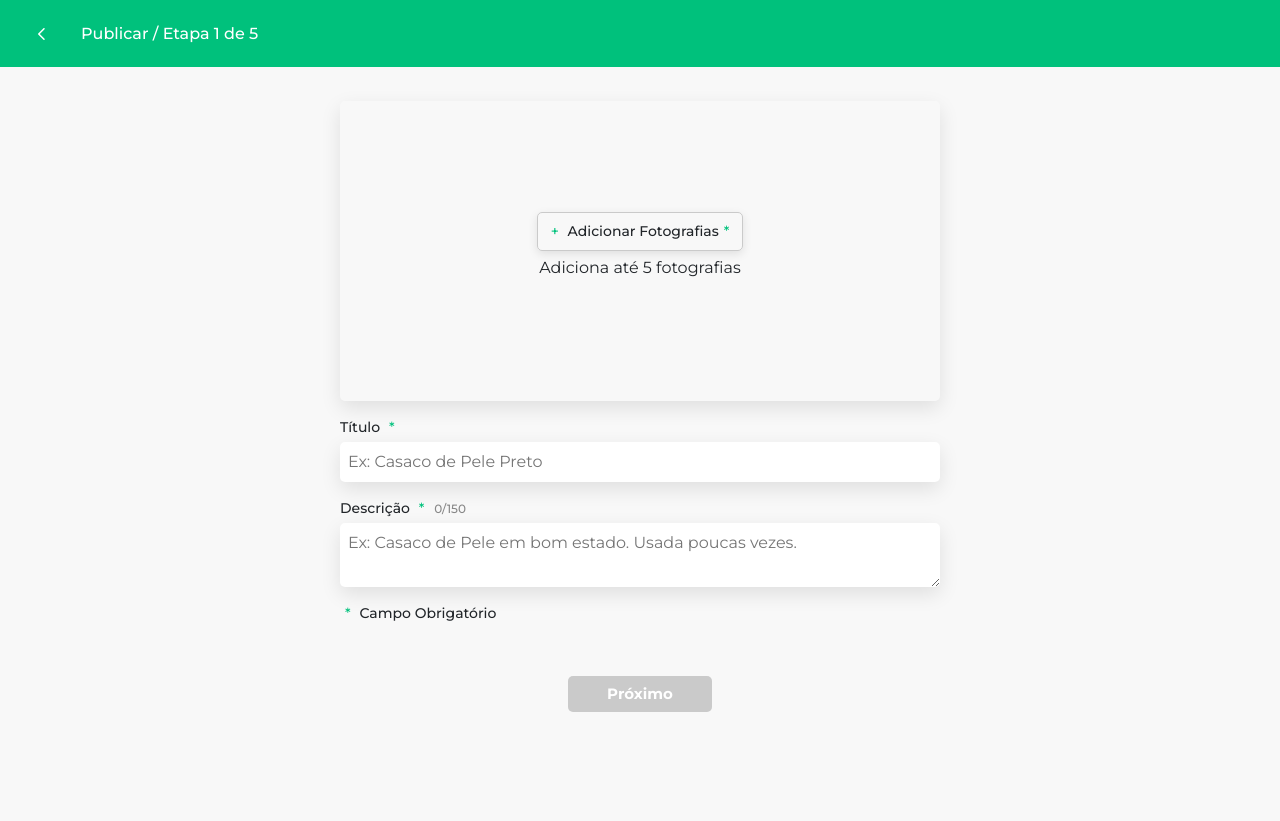
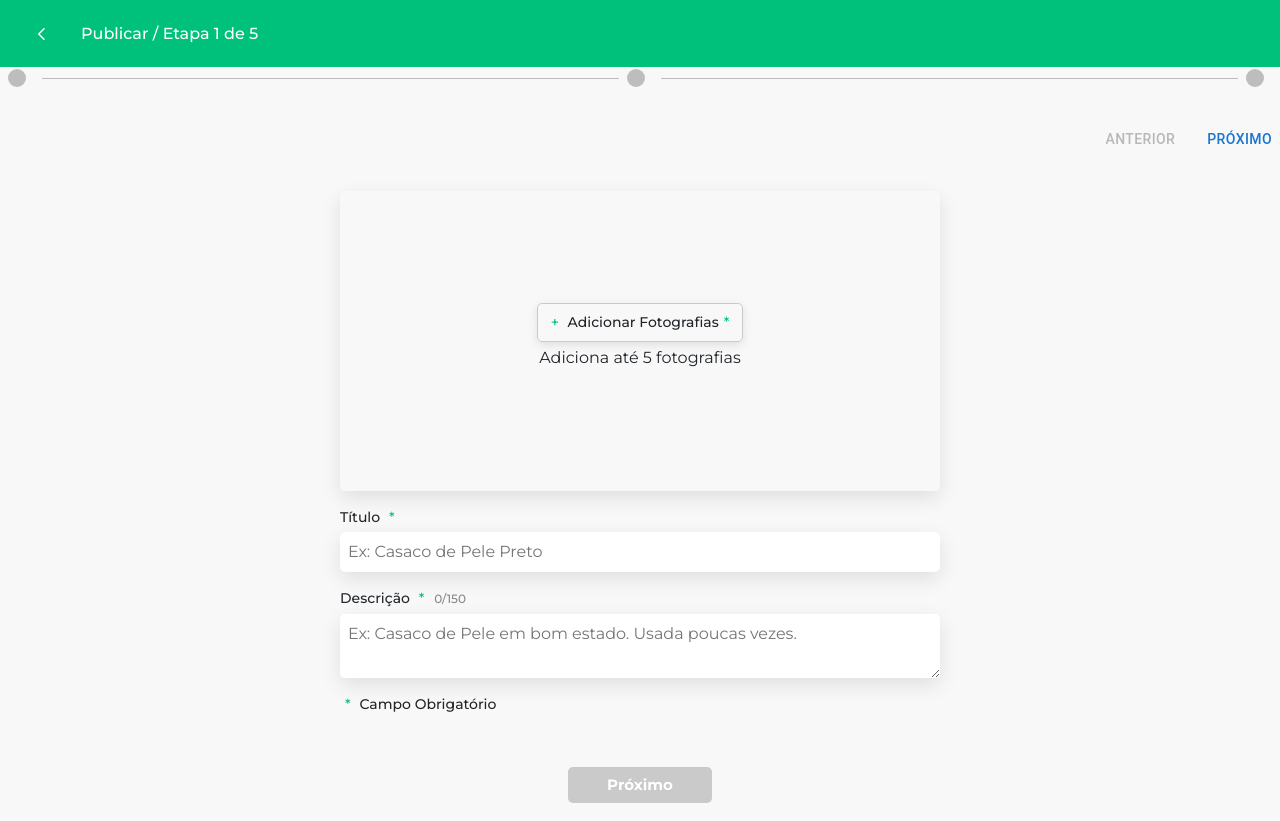
Before and after one commit to DinaX02/Boomerang, a React (Create React App) app: page /publicar-page in a window 1280 px wide. Before the commit the page ends 800 px from the top, so only its background shows below. Built offline with nearby package versions, Linux system fonts and the light colour scheme.

Commit message:
teste com stepper (progress bar) do UI Material

```diff
--- a/package.json
+++ b/package.json
@@ -3,6 +3,10 @@
   "version": "0.1.0",
   "private": true,
   "dependencies": {
+    "@emotion/react": "^11.11.3",
+    "@emotion/styled": "^11.11.0",
+    "@mui/icons-material": "^5.15.4",
+    "@mui/material": "^5.15.4",
     "@reduxjs/toolkit": "^2.0.1",
     "@testing-library/jest-dom": "^5.17.0",
     "@testing-library/user-event": "^13.5.0",
--- a/src/components/ProgressBar.js
+++ b/src/components/ProgressBar.js
@@ -1,9 +1,109 @@
-import React from 'react'
+import * as React from 'react';
+import PropTypes from 'prop-types';
+import { styled } from '@mui/material/styles';
+import Stack from '@mui/material/Stack';
+import Stepper from '@mui/material/Stepper';
+import Step from '@mui/material/Step';
+import StepLabel from '@mui/material/StepLabel';
+import StepConnector from '@mui/material/StepConnector';
+import { Button } from '@mui/material';
+import Check from '@mui/icons-material/Check';
 
-const ProgressBar = () => {
+const QontoConnector = styled(StepConnector)(({ theme }) => ({
+  '.MuiStepConnector-line': {
+    borderColor: '#bdbdbd',
+  },
+}));
+
+const QontoStepIconRoot = styled('div')(({ theme, ownerState }) => ({
+  display: 'flex',
+  height: 22,
+  alignItems: 'center',
+}));
+
+const QontoStepIconCircle = styled('div')(({ theme, ownerState }) => ({
+  width: 18,
+  height: 18,
+  borderRadius: '50%',
+  backgroundColor: ownerState.completed ? '#4caf50' : '#bdbdbd',
+  display: 'flex',
+  alignItems: 'center',
+  justifyContent: 'center',
+  color: '#fff',
+}));
+
+const QontoStepIconCompleted = styled(Check)(({ theme, ownerState }) => ({
+  color: '#fff',
+  fontSize: "1em"
+}));
+
+function QontoStepIcon(props) {
+  const { active, completed, className } = props;
+
   return (
-    <div>ProgressBar</div>
-  )
+    <QontoStepIconRoot ownerState={{ active }} className={className}>
+      <QontoStepIconCircle ownerState={{ completed, active }}>
+        {completed && <QontoStepIconCompleted ownerState={{ active }} />}
+      </QontoStepIconCircle>
+    </QontoStepIconRoot>
+  );
 }
 
-export default ProgressBar
+QontoStepIcon.propTypes = {
+  active: PropTypes.bool,
+  className: PropTypes.string,
+  completed: PropTypes.bool,
+};
+
+const CustomStepper = styled(Stepper)(({ theme }) => ({
+  '.MuiStepLabel-label': {
+    color: '#bdbdbd',
+  },
+}));
+
+export default function CustomizedSteppers({ activeStep, onStepChange }) {
+  const steps = ['Select campaign settings', 'Create an ad group', 'Create an ad'];
+  const [completedSteps, setCompletedSteps] = React.useState([]);
+
+  const handleNext = () => {
+    setCompletedSteps((prevCompletedSteps) => {
+      const updatedCompletedSteps = [...prevCompletedSteps, activeStep];
+      onStepChange((prevStep) => Math.min(prevStep + 1, steps.length - 1));
+      return updatedCompletedSteps;
+    });
+  };
+
+  const handleBack = () => {
+    setCompletedSteps((prevCompletedSteps) => {
+      const updatedCompletedSteps = prevCompletedSteps.filter((step) => step !== activeStep);
+      return updatedCompletedSteps;
+    });
+
+    onStepChange((prevStep) => Math.max(prevStep - 1, 0));
+  };
+
+  return (
+    <Stack sx={{ width: '100%' }} spacing={4}>
+      <CustomStepper activeStep={activeStep} connector={<QontoConnector />}>
+        {steps.map((label, index) => (
+          <Step key={label} completed={completedSteps.includes(index)}>
+            <StepLabel StepIconComponent={QontoStepIcon}></StepLabel>
+          </Step>
+        ))}
+      </CustomStepper>
+      <Stack direction="row" justifyContent="flex-end" spacing={2}>
+        <Button onClick={handleBack} disabled={activeStep === 0}>
+          Anterior
+        </Button>
+        <Button onClick={handleNext} disabled={activeStep === steps.length - 1}>
+          Próximo
+        </Button>
+      </Stack>
+    </Stack>
+  );
+}
+
+CustomizedSteppers.propTypes = {
+  activeStep: PropTypes.number.isRequired,
+  onStepChange: PropTypes.func.isRequired,
+};
--- a/src/pages/Publicar.js
+++ b/src/pages/Publicar.js
@@ -1,4 +1,4 @@
-import React from "react";
+import React, {useState} from "react";
 import Header from "../components/Header/Header";
 import EliminarImage from "../assets/eliminar.svg";
 import Button from "../components/Button";
@@ -6,11 +6,12 @@ import "../components/components.css";
 import { useSelector, useDispatch } from "react-redux";
 import { updateProgressPublish1 } from "../redux/publicarSlice";
 import { useNavigate } from "react-router-dom";
+import CustomizedSteppers from "../components/ProgressBar";
 
 const Publicar = () => {
   const navigate = useNavigate();
   const dispatch = useDispatch();
-
+  const [activeStep, setActiveStep] = useState(0);
   // Dados da store relativos a etapa 1 de publicar
   const { title, description, imageUrls, countChar } = useSelector(
     (state) => state.Publicar1.progressPublish1
@@ -27,6 +28,10 @@ const Publicar = () => {
       })
     );
     navigate("/progressPublish-2");
+  };
+
+  const handleStepChange = (newStep) => { // teste do stepper
+    setActiveStep(newStep);
   };
 
   const limit_images = 5; // define o limite de img uploaded
@@ -76,6 +81,7 @@ const Publicar = () => {
   return (
     <div>
       <Header name="Publicar / Etapa 1 de 5" />
+      <CustomizedSteppers  activeStep={activeStep} onStepChange={handleStepChange} />
       <div className="productForm">
         <div className="imageUpload" htmlFor="images">
           <label htmlFor="images" className="addImgInputPublish">
```
Also changed, not shown: 1 other file (tests, documents, lock files or other folders).
